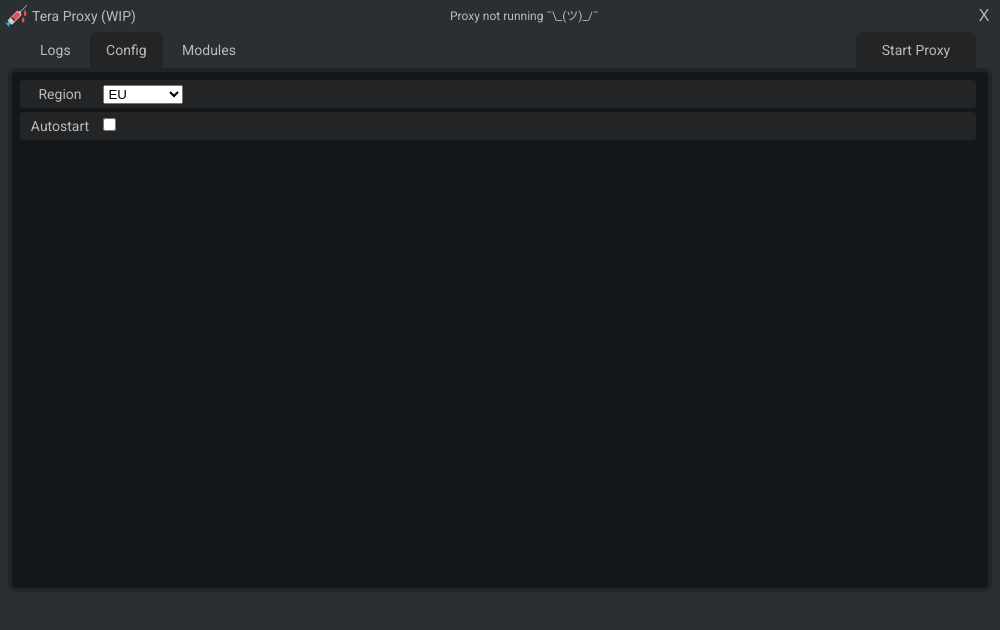
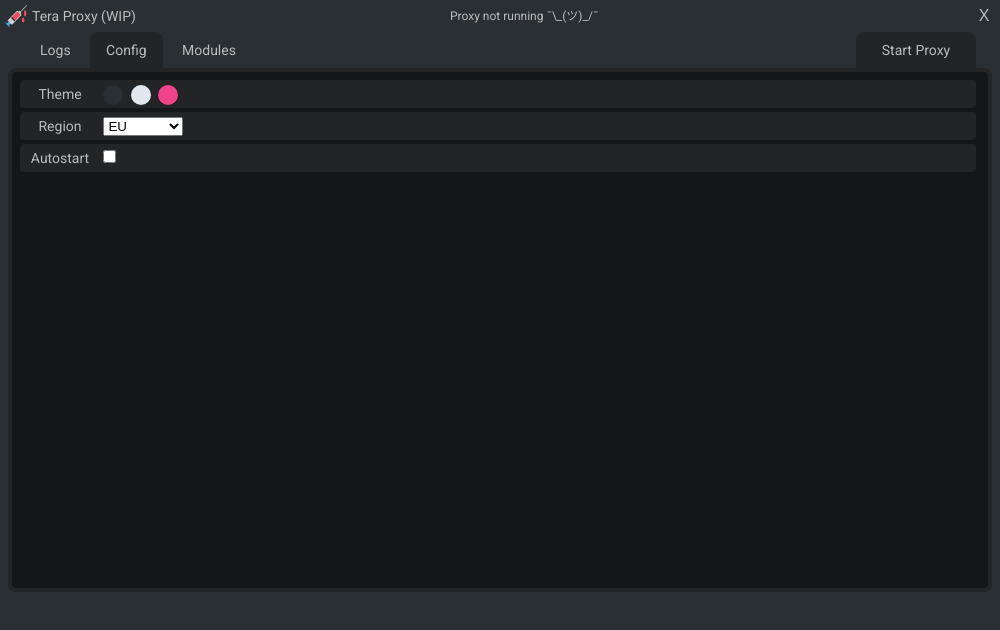
Before and after one commit to codeagon/tera-proxy-gui, an Electron app: page bin/GUI/index.html in a window 1000 px wide. Both pictures are taken after a click on the item "Config". Drawn offline with Linux system fonts and the light colour scheme; no server answers.

Commit message:
change theme + pink

```diff
--- a/bin/GUI/css/main.css
+++ b/bin/GUI/css/main.css
@@ -204,3 +204,24 @@ ul.ModulesList li {
 	text-align: center;
 	margin-right: 8px
 }
+
+.theme {
+	display: inline-block;
+	width: 20px;
+	height: 20px;
+	border-radius: 50%;
+	margin-right: 4px;
+	margin-bottom: -6px
+}
+
+.theme.black {
+	background-color: #292F33
+}
+
+.theme.white {
+	background-color: #e1e8ed
+}
+
+.theme.pink {
+	background-color: #F0438C
+}
--- /dev/null
+++ b/bin/GUI/css/pink.css
@@ -0,0 +1,49 @@
+/********
+ * PINK *
+ ********/
+
+body {
+	background-color: #F0438C;
+	color: #292f33
+}
+
+#close-btn {
+	color: #292f33
+}
+
+ul.tabs li {
+	background-color: #F0438C
+}
+
+ul.tabs li.current {
+	background: #F9B8D2
+}
+
+.tab-content {
+	background: #FFF;
+	border: solid 4px #F9B8D2
+}
+
+#startproxy {
+	background: #F9B8D2
+}
+
+#clear-logs {
+	color: #292f33
+}
+
+ul.ModulesList li {
+	background-color: #F9B8D2
+}
+
+::-webkit-scrollbar-track {
+	background: #F0438C
+}
+
+::-webkit-scrollbar-thumb {
+	background: #F9B8D2
+}
+
+#Config>div {
+	background-color: #F9B8D2
+}
--- a/bin/GUI/index.html
+++ b/bin/GUI/index.html
@@ -38,6 +38,12 @@
 
 		<div id="Config" class="tab-content nodrag">
 			<div>
+				<a>Theme</a>
+				<div class="theme black"></div>
+				<div class="theme white"></div>
+				<div class="theme pink"></div>
+			</div>
+			<div>
 				<a>Region</a>
 				<select id="regions">
 					<option>NA</option>
--- a/bin/GUI/main.js
+++ b/bin/GUI/main.js
@@ -156,4 +156,11 @@ jQuery(($) => {
 		remote.getCurrentWindow().minimize()
 	})
 
+	// change theme
+	$('div.theme').click(function () {
+		let theme = $(this).attr('class').split(' ').pop()
+		$('head>link').filter('[rel="stylesheet"]:last').remove()
+		$('head').append('<link rel="stylesheet" href="css/' + theme + '.css">')
+	})
+
 })
```
Also changed, not shown: README.md.
